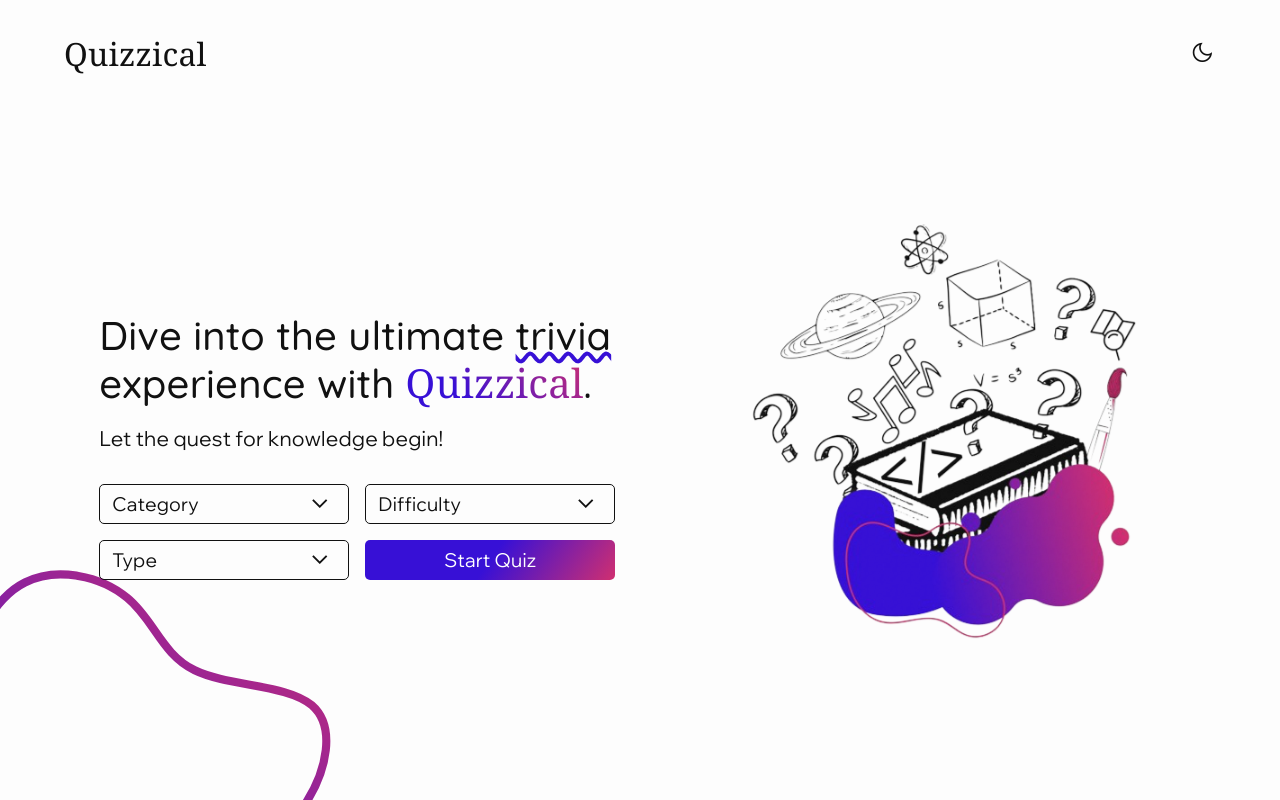
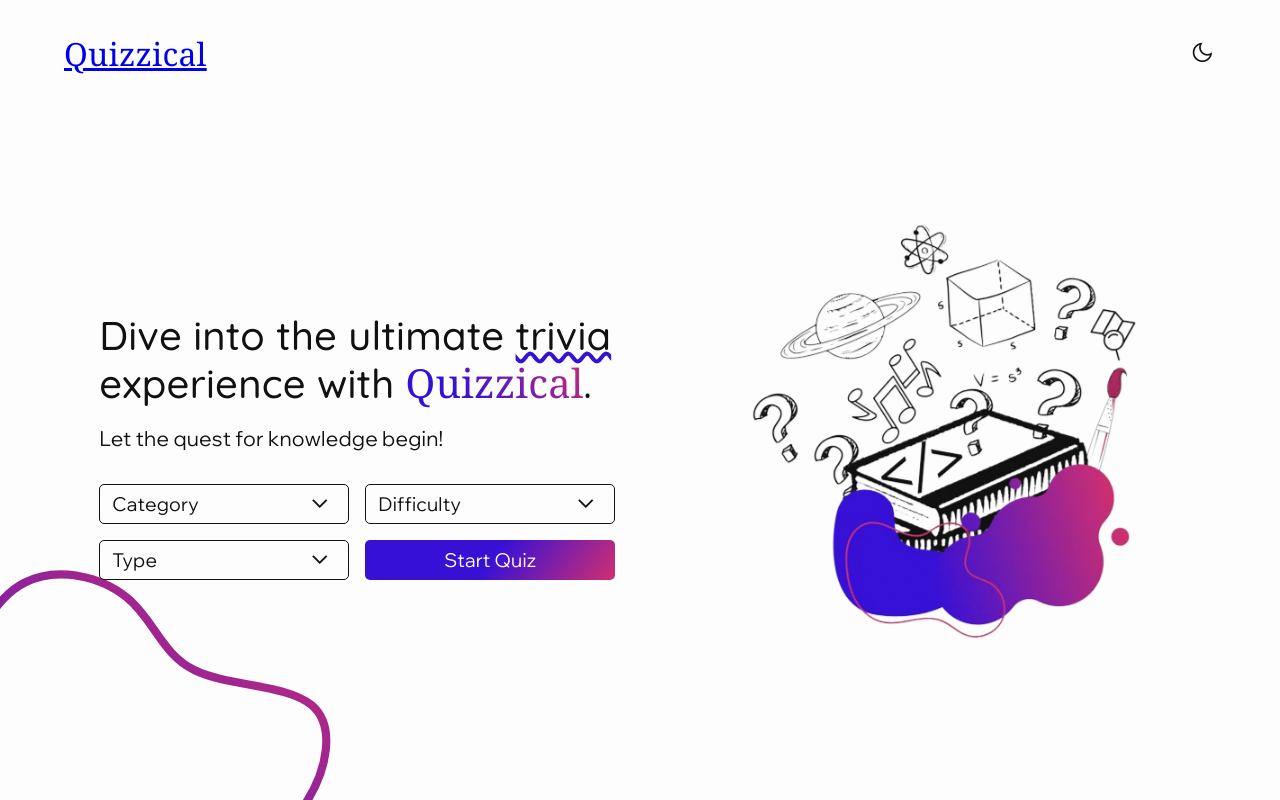
Before and after one commit to VriaA/Quizzly, a React (Vite) app in the folder quizzical/: page / in a window 1280 px wide. Built offline with nearby package versions, Linux system fonts and the light colour scheme; no server answers.

Commit message:
Wrap <h1> in <a> - For improved accessibility and navigation.

```diff
--- a/quizzical/src/components/Header.jsx
+++ b/quizzical/src/components/Header.jsx
@@ -2,7 +2,7 @@ export default function Header(props) {
     const {theme, changeTheme} = props
     return (
         <header>
-            <h1>Quizzical</h1>
+            <a className="logo" href="index.html" aria-label="Quizzical logo" title="Quizzical Home"><h1>Quizzical</h1></a>
 
             <button aria-label="Change theme"
                 className={`change-theme-btn ${theme === 'dark' && 'button-dark'}`}
```
